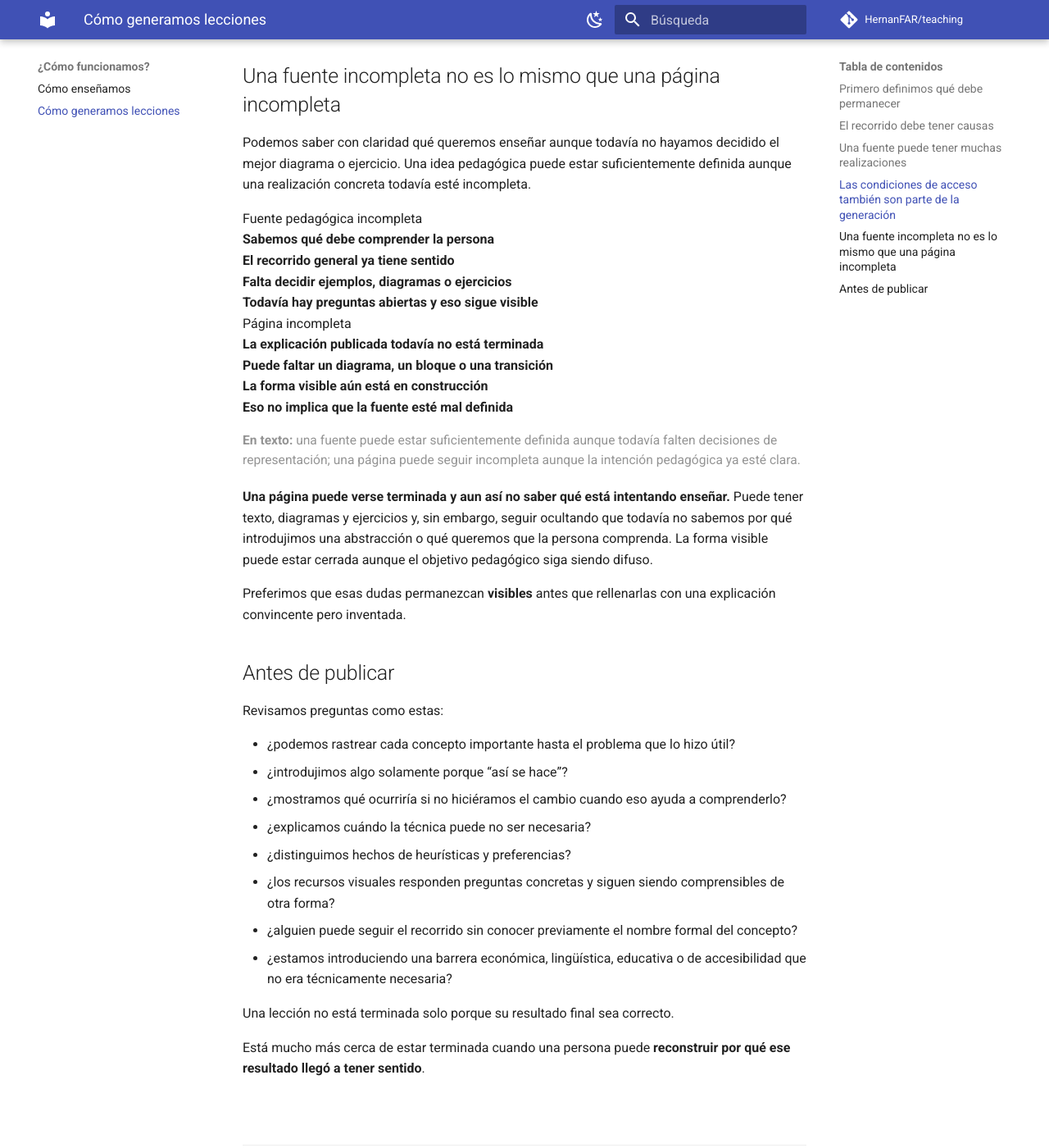
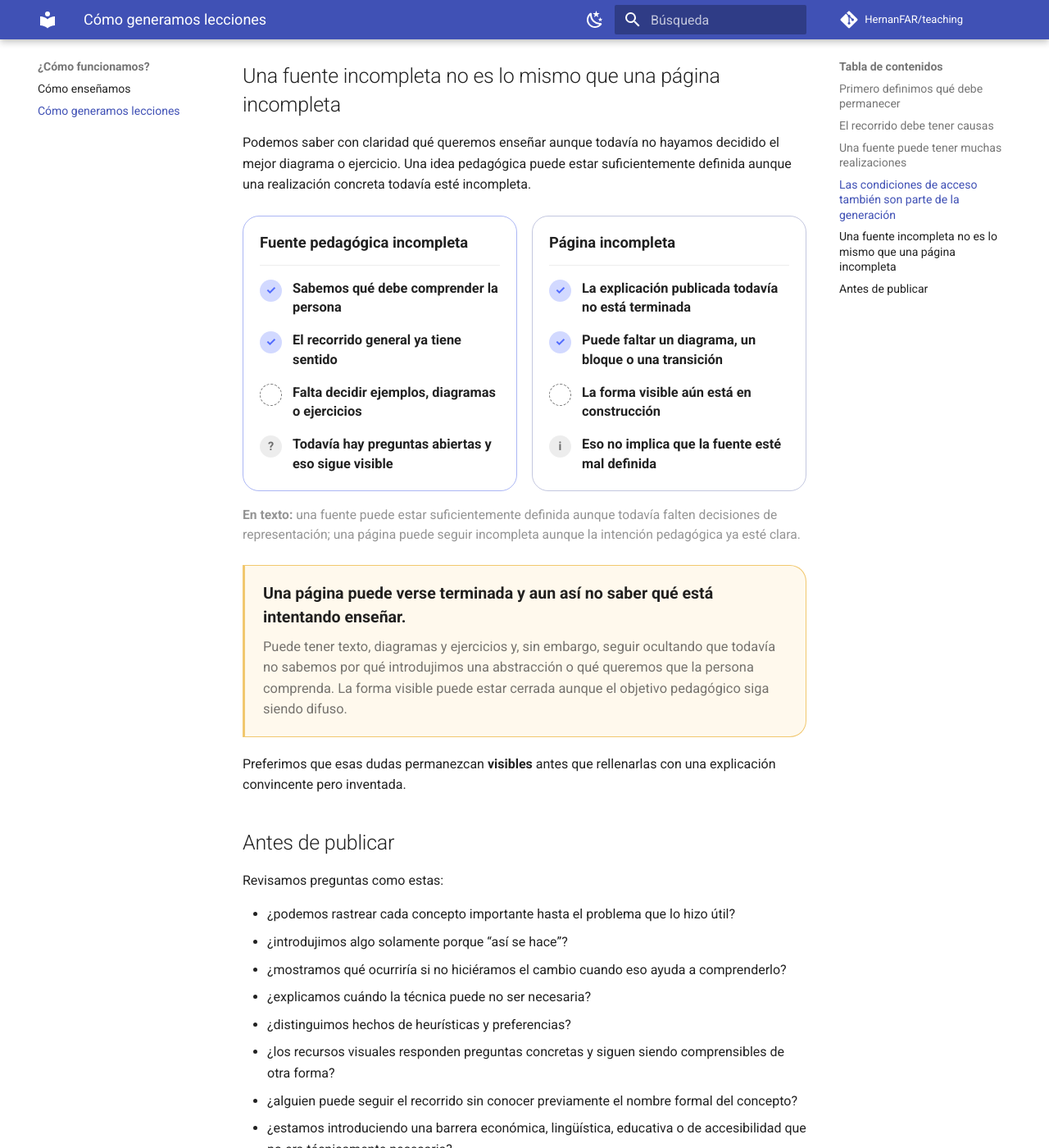
Before and after one commit to HernanFAR/teaching, an MkDocs documentation site: the page built from docs/about/lesson-generation.md, in a window 1280 px wide and 1400 px high, scrolled down 5242 px. Shown: the whole window at 82% size. Built offline with MkDocs 1.6.1 and Material for MkDocs 9.7.7, drawn with Linux system fonts in a browser that asks for light colours; comment, search, counter and statistics services are not loaded.

Commit message:
style: add source and page completion comparison

```diff
--- a/docs/stylesheets/extra.css
+++ b/docs/stylesheets/extra.css
@@ -1032,3 +1032,115 @@
     grid-template-columns: 1fr;
   }
 }
+
+
+.completion-comparison {
+  display: grid;
+  grid-template-columns: repeat(2, minmax(0, 1fr));
+  gap: 0.9rem;
+  margin: 1.25rem 0 0.85rem;
+}
+
+.completion-card {
+  padding: 1rem;
+  border: 0.05rem solid var(--md-default-fg-color--lightest);
+  border-radius: var(--teaching-radius);
+}
+
+.completion-card--source {
+  border-color: color-mix(in srgb, var(--md-accent-fg-color) 42%, var(--md-default-fg-color--lightest));
+}
+
+.completion-card--page {
+  border-color: color-mix(in srgb, var(--md-primary-fg-color) 24%, var(--md-default-fg-color--lightest));
+}
+
+.completion-card__label {
+  display: block;
+  padding-bottom: 0.7rem;
+  border-bottom: 0.05rem solid var(--md-default-fg-color--lightest);
+  font-size: 0.92rem;
+  font-weight: 700;
+  line-height: 1.35;
+}
+
+.completion-card__item {
+  position: relative;
+  min-height: 2rem;
+  margin-top: 0.8rem;
+  padding-left: 2rem;
+}
+
+.completion-card__item::before {
+  position: absolute;
+  top: 0.05rem;
+  left: 0;
+  display: inline-grid;
+  place-items: center;
+  width: 1.35rem;
+  height: 1.35rem;
+  border-radius: 50%;
+  background: var(--md-default-fg-color--lightest);
+  color: var(--md-default-fg-color--light);
+  font-size: 0.72rem;
+  font-weight: 700;
+}
+
+.completion-card__item--known::before {
+  content: "✓";
+  background: color-mix(in srgb, var(--md-accent-fg-color) 26%, transparent);
+  color: var(--md-accent-fg-color);
+}
+
+.completion-card__item--open::before {
+  content: "";
+  box-sizing: border-box;
+  border: 0.08rem dashed var(--md-default-fg-color--light);
+  background: transparent;
+}
+
+.completion-card__item--question::before {
+  content: "?";
+}
+
+.completion-card__item--info::before {
+  content: "i";
+}
+
+.completion-card__item strong {
+  display: block;
+  font-size: 0.82rem;
+  line-height: 1.45;
+}
+
+.completion-warning {
+  margin: 1.25rem 0 1rem;
+  padding: 1rem 1.1rem;
+  border: 0.05rem solid color-mix(in srgb, #f6a800 50%, var(--md-default-fg-color--lightest));
+  border-left-width: 0.18rem;
+  border-radius: 0 var(--teaching-radius) var(--teaching-radius) 0;
+  background: color-mix(in srgb, #f6a800 7%, transparent);
+}
+
+.completion-warning strong,
+.completion-warning span {
+  display: block;
+}
+
+.completion-warning strong {
+  font-size: 0.98rem;
+  line-height: 1.45;
+}
+
+.completion-warning span {
+  margin-top: 0.45rem;
+  color: var(--md-default-fg-color--light);
+  font-size: 0.82rem;
+  line-height: 1.55;
+}
+
+@media screen and (max-width: 45rem) {
+  .completion-comparison {
+    grid-template-columns: 1fr;
+  }
+}
```
